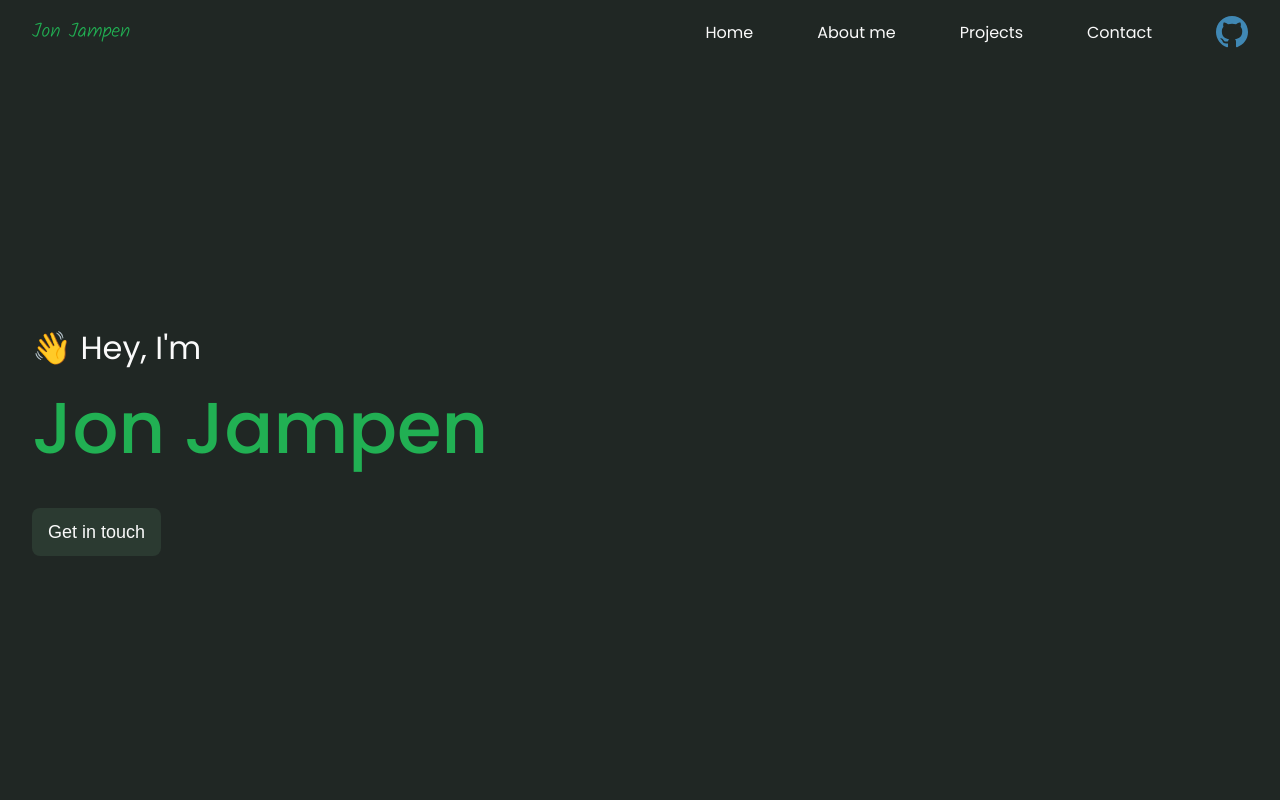
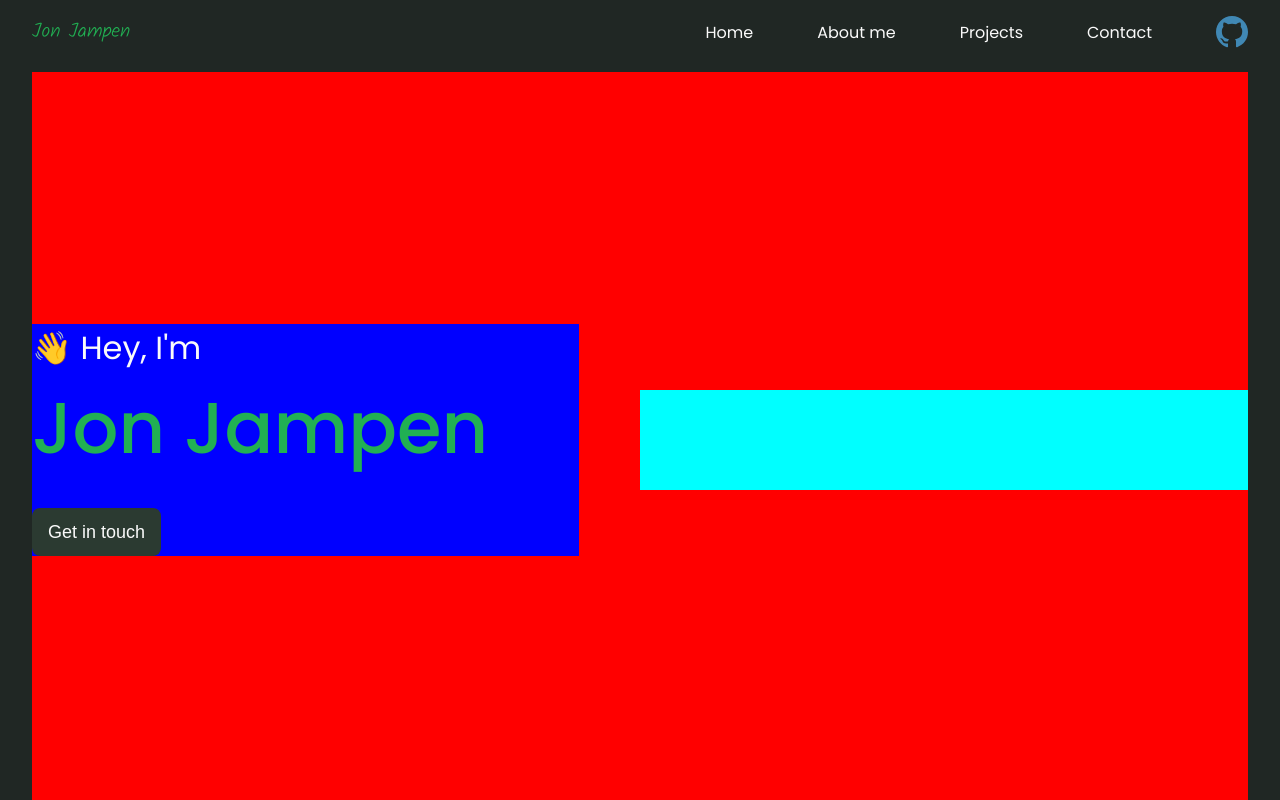
Before and after one commit to jonjampen/portfolio, a SvelteKit app: page / in a window 1280 px wide. Shown: the top 800 px of the page. Built offline with nearby package versions, Linux system fonts and the light colour scheme; no server answers; the database is empty.

Commit message:
Setting up hero.

```diff
--- a/src/routes/Hero.svelte
+++ b/src/routes/Hero.svelte
@@ -3,8 +3,11 @@
 </script>
 
 <section class="hero">
-    <h5>👋 Hey, I'm</h5>
-    <h1>Jon Jampen</h1>
+    <div class="text">
+        <h5>👋 Hey, I'm</h5>
+        <h1>Jon Jampen</h1>
 
-    <button class="btn secondary" on:click={() => goto("/#contact")}>Get in touch</button>
+        <button class="btn secondary" on:click={() => goto("/#contact")}>Get in touch</button>
+    </div>
+    <div class="desk" />
 </section>
--- a/src/style/hero.scss
+++ b/src/style/hero.scss
@@ -1,8 +1,23 @@
 section.hero {
     min-height: calc(100dvh - 64px);
-    width: 50%;
+    background-color: red;
     display: flex;
-    flex-direction: column;
-    justify-content: center;
-    align-items: flex-start;
+    flex-direction: row;
+    justify-content: space-between;
+    align-items: center;
+    & .text {
+        background-color: blue;
+        height: 100%;
+        width: 45%;
+        display: flex;
+        flex-direction: column;
+        justify-content: center;
+        align-items: flex-start;
+    }
+
+    & .desk {
+        background-color: aqua;
+        height: 100px;
+        width: 50%;
+    }
 }
```
